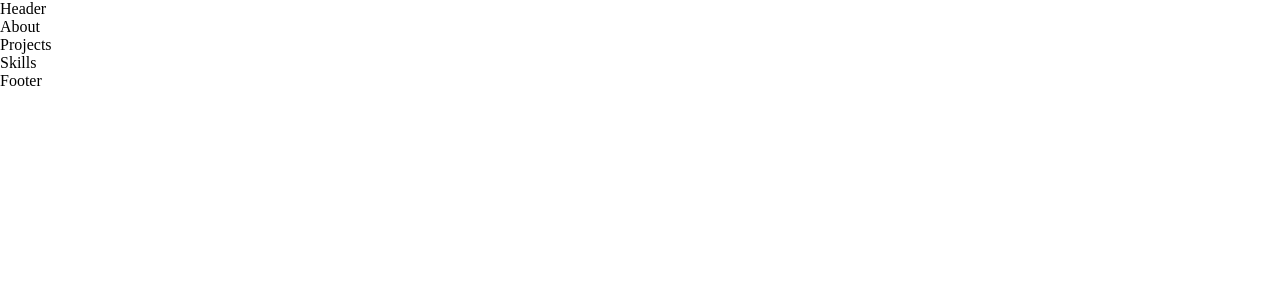
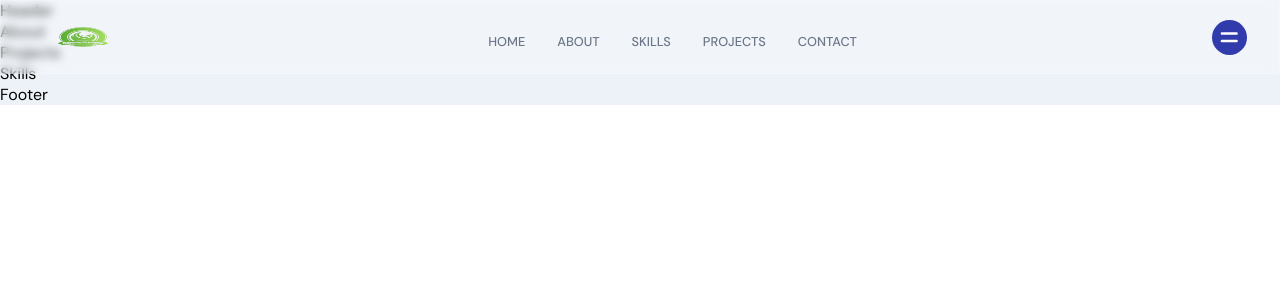
Before and after one commit to MikaelLindeman/porfolio-benny, a React (Create React App) app in the folder frontend_portfolio/: page / in a window 1280 px wide. Shown: the top 300 px of the page. Built offline with nearby package versions, Linux system fonts and the light colour scheme; the HTML template or start-up script is replaced by a standard one.

Commit message:
Added navbar styling in desktop mode

```diff
--- a/frontend_portfolio/src/App.js
+++ b/frontend_portfolio/src/App.js
@@ -1,10 +1,12 @@
 import './index.css';
 import { About, Footer, Header, Projects, Skills } from './container';
 import { Navbar } from './components';
+import './App.scss'
 
 function App() {
   return (
     <div className='app'>
+      <Navbar />
       <Header />
       <About />
       <Projects />
--- /dev/null
+++ b/frontend_portfolio/src/App.scss
@@ -0,0 +1,188 @@
+.app {
+    background-color: var(--primary-color);
+    font-family: var(--font-base);
+  }
+
+  .app__whitebg {
+    background-color: var(--white-color);
+  }
+
+  .app__primarybg {
+    background-color: var(--primary-color);
+  }
+
+  .app__container {
+    width: 100%;
+    min-height: 100vh;
+
+    display: flex;
+    flex-direction: row;
+  }
+
+  .app__flex {
+    display: flex;
+    justify-content: center;
+    align-items: center;
+  }
+
+  .app__wrapper {
+    flex: 1;
+    width: 100%;
+    flex-direction: column;
+    padding: 4rem 2rem;
+
+    @media screen and (max-width: 450px) {
+      padding: 4rem 1rem 2rem;
+    }
+  }
+
+  .copyright {
+    width: 100%;
+    padding: 2rem 0 0;
+
+    display: flex;
+    flex-direction: column;
+    justify-content: flex-end;
+    align-items: flex-end;
+
+    p {
+      text-transform: uppercase;
+      color: var(--black-color);
+    }
+  }
+
+  .head-text {
+    font-size: 2.75rem;
+    font-weight: 800;
+    text-align: center;
+    color: var(--black-color);
+    text-transform: capitalize;
+
+    span {
+      color: var(--secondary-color);
+    }
+
+    @media screen and (min-width: 2000px) {
+      font-size: 4rem;
+    }
+
+    @media screen and (max-width: 450px) {
+      font-size: 2rem;
+    }
+  }
+
+  .p-text {
+    font-size: 0.8rem;
+    text-align: left;
+    color: var(--gray-color);
+    line-height: 1.5;
+
+    @media screen and (min-width: 2000px) {
+      font-size: 1.75rem;
+    }
+  }
+
+  .bold-text {
+    font-size: 1rem;
+    font-weight: 800;
+    color: var(--black-color);
+    text-align: left;
+
+    @media screen and (min-width: 2000px) {
+      font-size: 2rem;
+    }
+
+    @media screen and (max-width: 450px) {
+      font-size: 0.9rem;
+    }
+  }
+
+  .app__social {
+    display: flex;
+    justify-content: flex-end;
+    align-items: center;
+    flex-direction: column;
+
+    padding: 1rem;
+
+    div {
+      width: 40px;
+      height: 40px;
+      border-radius: 50%;
+      background-color: var(--white-color);
+      margin: 0.25rem 0;
+      border: 1px solid var(--lightGray-color);
+
+      display: flex;
+      justify-content: center;
+      align-items: center;
+
+      transition: all 0.3s ease-in-out;
+
+      svg {
+        width: 15px;
+        height: 15px;
+        color: var(--gray-color);
+      }
+
+      &:hover {
+        background-color: var(--secondary-color);
+        border-color: var(--secondary-color);
+
+        svg {
+          color: var(--white-color);
+        }
+      }
+
+      @media screen and (min-width: 2000px) {
+        width: 70px;
+        height: 70px;
+
+        margin: 0.5rem 0;
+
+        svg {
+          width: 30px;
+          height: 30px;
+        }
+      }
+    }
+  }
+
+  .app__navigation {
+    display: flex;
+    justify-content: center;
+    align-items: center;
+    flex-direction: column;
+
+    padding: 1rem;
+
+    .app__navigation-dot {
+      width: 10px;
+      height: 10px;
+      border-radius: 50%;
+      background-color: #cbcbcb;
+      margin: 0.5rem;
+
+      transition: background-color 0.2s ease-in-out;
+
+      &:hover {
+        background-color: var(--secondary-color);
+      }
+
+      @media screen and (min-width: 2000px) {
+        width: 20px;
+        height: 20px;
+      }
+    }
+  }
+
+  @media screen and (max-width: 500px) {
+    .app__navigation,
+    .app__social {
+      display: none;
+    }
+
+    .copyright {
+      padding: 2rem;
+    }
+  }
--- a/frontend_portfolio/src/components/Navbar/Navbar.jsx
+++ b/frontend_portfolio/src/components/Navbar/Navbar.jsx
@@ -1,10 +1,46 @@
-import React from 'react'
-import './Navbar.scss'
+import React from "react";
+import { useState } from "react";
+import { HiMenuAlt4, HiX } from "react-icons/hi";
+import { easeOut, motion } from "framer-motion";
+import "./Navbar.scss";
+import { images } from "../../constants";
 
 const Navbar = () => {
+  const [toggle, setToggle] = useState(false);
   return (
-    <div>Navbar</div>
-  )
-}
+    <nav className="app__navbar">
+      <div className="app__navbar-logo">
+        <img src={images.logo} alt="logo" />
+      </div>
+      <ul className="app__navbar-links">
+        {["home", "about", "skills", "projects", "contact"].map((item) => (
+          <li className="app__flex p-text" key={`link-${item}`}>
+            <div />
+            <a href={`#${item}`}>{item}</a>
+          </li>
+        ))}
+      </ul>
+      <div className="app__navbar-menu">
+        <HiMenuAlt4 onClick={() => setToggle(true)} />
+        {toggle && (
+          <motion.div
+            whileInView={{ x: [300, 0] }}
+            transition={{ duration: 0.85, ease: "easeOut" }}
+          >
+            <HiX onClick={() => setToggle(false)} />
+            {["home", "about", "skills", "projects", "contact"].map((item) => (
+              <li key={item}>
+                <div />
+                <a href={`#${item}`} onClick={() => setToggle(false)}>
+                  {item}
+                </a>
+              </li>
+            ))}
+          </motion.div>
+        )}
+      </div>
+    </nav>
+  );
+};
 
-export default Navbar
+export default Navbar;
--- a/frontend_portfolio/src/components/Navbar/Navbar.scss
+++ b/frontend_portfolio/src/components/Navbar/Navbar.scss
@@ -0,0 +1,107 @@
+.app__navbar {
+  width: 100%;
+  display: flex;
+  justify-content: space-between;
+  align-items: center;
+  padding: 1rem 2rem;
+  background: rgba(255, 255, 255, 0.25);
+  backdrop-filter: blur(4px);
+  -webkit-backdrop-filter: blur(4px);
+  border: 1px solid rgba(255, 255, 255, 0.18);
+  position: fixed;
+  z-index: 2;
+}
+
+.app__navbar-logo {
+  display: flex;
+  justify-content: flex-start;
+  align-items: center;
+
+  img {
+    width: 100px;
+    height: 40px;
+
+    @media screen and (min-width: 2000px) {
+      width: 350px;
+      height: 300px;
+    }
+  }
+}
+
+.app__navbar-links {
+  flex: 1;
+  display: flex;
+  justify-content: center;
+  align-items: center;
+  list-style: none;
+
+  li {
+    margin: 0 1rem;
+    cursor: pointer;
+    flex-direction: column;
+
+    div {
+      width: 5px;
+      height: 5px;
+      background: transparent;
+      border-radius: 50%;
+      margin-bottom: 5px;
+    }
+
+    a {
+      color: var(--gray-color);
+      text-decoration: none;
+      flex-direction: column;
+      text-transform: uppercase;
+      font-weight: 500;
+      transition: all 0.3s ease-in-out;
+
+      &:hover {
+        color: var(--secondary-color);
+      }
+    }
+    &:hover {
+      div {
+        background: var(--secondary-color);
+      }
+    }
+  }
+
+  @media screen and (max-width: 900px) {
+    display: none;
+  }
+}
+
+.app__navbar-menu {
+  width: 35px;
+  height: 35px;
+  border-radius: 50%;
+  position: relative;
+  display: flex;
+  justify-content: center;
+  align-items: center;
+  background-color: var(--secondary-color);
+
+  svg {
+    width: 70%;
+    height: 70%;
+    color: var(--white-color);
+  }
+
+  div {
+    position: fixed;
+    top: 0;
+    bottom: 0;
+    right: 0;
+    z-index: 5;
+    padding: 1rem;
+    width: 50%;
+    height: 100vh;
+    display: flex;
+    justify-content: flex-end;
+    align-items: flex-end;
+    flex-direction: column;
+    background: var(--white-color);
+    background-repeat: repeat;
+  }
+}
--- /dev/null
+++ b/frontend_portfolio/src/constants/images.js
@@ -0,0 +1,5 @@
+import logo from "../assets/logo.png";
+
+export default {
+  logo,
+};
--- /dev/null
+++ b/frontend_portfolio/src/constants/index.js
@@ -0,0 +1 @@
+export { default as images } from "./images";
```
Also changed, not shown: frontend_portfolio/src/assets/logo.png (added), 1 other file (tests, documents, lock files or other folders).
